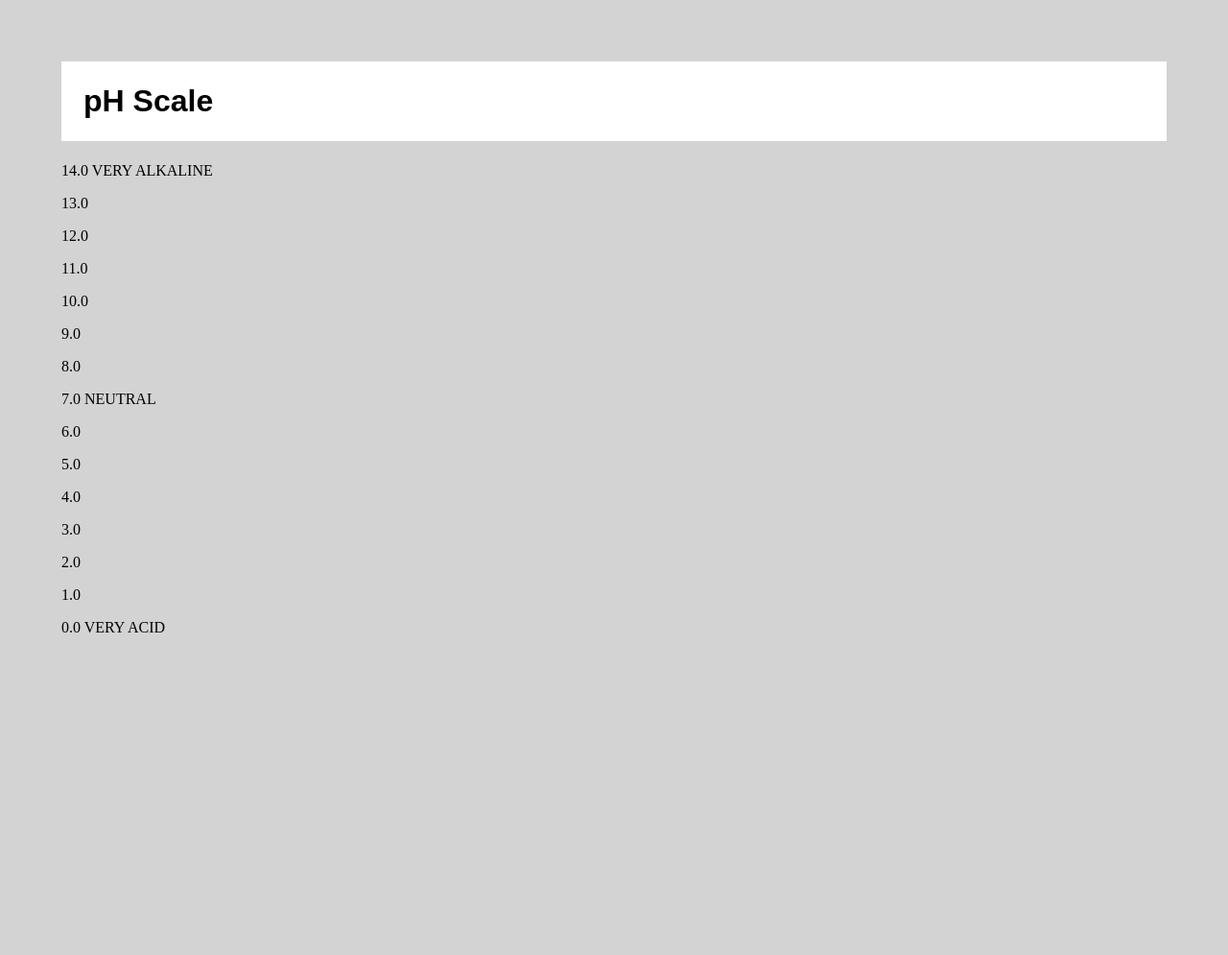
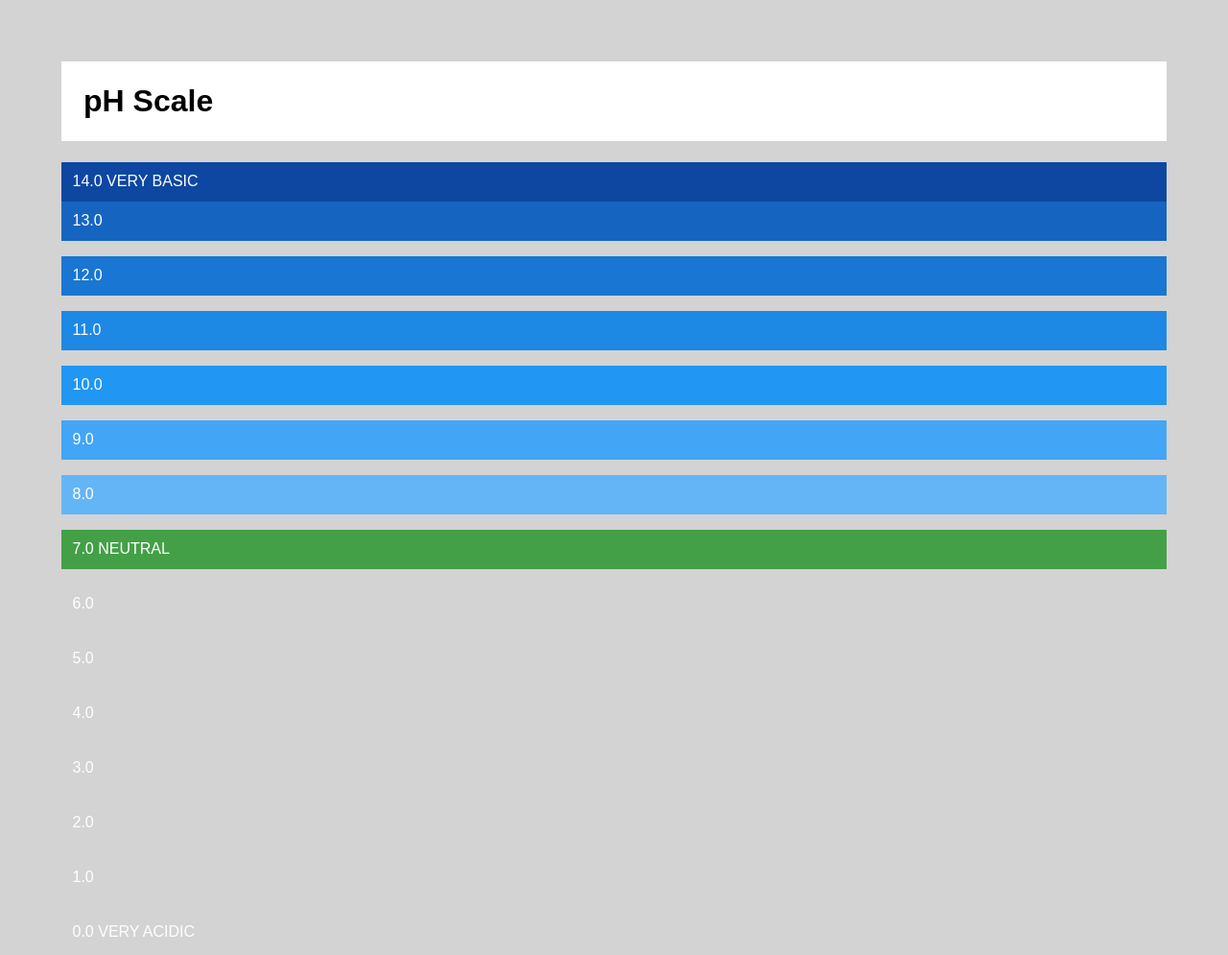
Before and after one commit to mattred1/pH, a plain HTML site: page index.html in a window 1280 px wide. Shown: the whole page at 96% size. Before the commit the page ends 800 px from the top, so only its background shows below. Drawn offline with Linux system fonts and the light colour scheme.

Commit message:
add class selectors, basic background colors
need to add acidic colors, 0 margins

```diff
--- a/index.html
+++ b/index.html
@@ -10,21 +10,21 @@
 <body>
   <header><h1>pH Scale</h1></header>
   <div>
-    <p>14.0 VERY ALKALINE</p>
-    <p>13.0</p>
-    <p>12.0</p>
-    <p>11.0</p>
-    <p>10.0</p>
-    <p>9.0</p>
-    <p>8.0</p>
-    <p>7.0 NEUTRAL</p>
-    <p>6.0</p>
-    <p>5.0</p>
-    <p>4.0</p>
-    <p>3.0</p>
-    <p>2.0</p>
-    <p>1.0</p>
-    <p>0.0 VERY ACID</p>
+    <p class="fourteen">14.0 VERY BASIC</p>
+    <p class="thirteen">13.0</p>
+    <p class="twelve">12.0</p>
+    <p class="eleven">11.0</p>
+    <p class="ten">10.0</p>
+    <p class="nine">9.0</p>
+    <p class="eight">8.0</p>
+    <p class="seven">7.0 NEUTRAL</p>
+    <p class="six">6.0</p>
+    <p class="five">5.0</p>
+    <p class="four">4.0</p>
+    <p class="three">3.0</p>
+    <p class="two">2.0</p>
+    <p class="one">1.0</p>
+    <p class="zero">0.0 VERY ACIDIC</p>
   </div>
 
 
--- a/main.css
+++ b/main.css
@@ -8,3 +8,57 @@ header h1 {
   background-color: white;
   padding: 2%;
 }
+
+p {
+  color: white;
+  font-family: sans-serif;
+  padding: 1%;
+}
+
+.fourteen {
+  background-color: #0D47A1;
+  margin: 0;
+}
+
+.thirteen {
+  background-color: #1565C0;
+  margin: 0;
+}
+
+.twelve {
+  background-color: #1976D2;
+}
+
+.eleven {
+  background-color: #1E88E5;
+}
+
+.ten {
+  background-color: #2196F3;
+}
+
+.nine {
+  background-color: #42A5F5;
+}
+
+.eight {
+  background-color: #64B5F6;
+}
+
+.seven {
+  background-color: #43A047;
+}
+
+.six {}
+
+.five {}
+
+.four {}
+
+.three {}
+
+.two {}
+
+.one {}
+
+.zero {}
```
